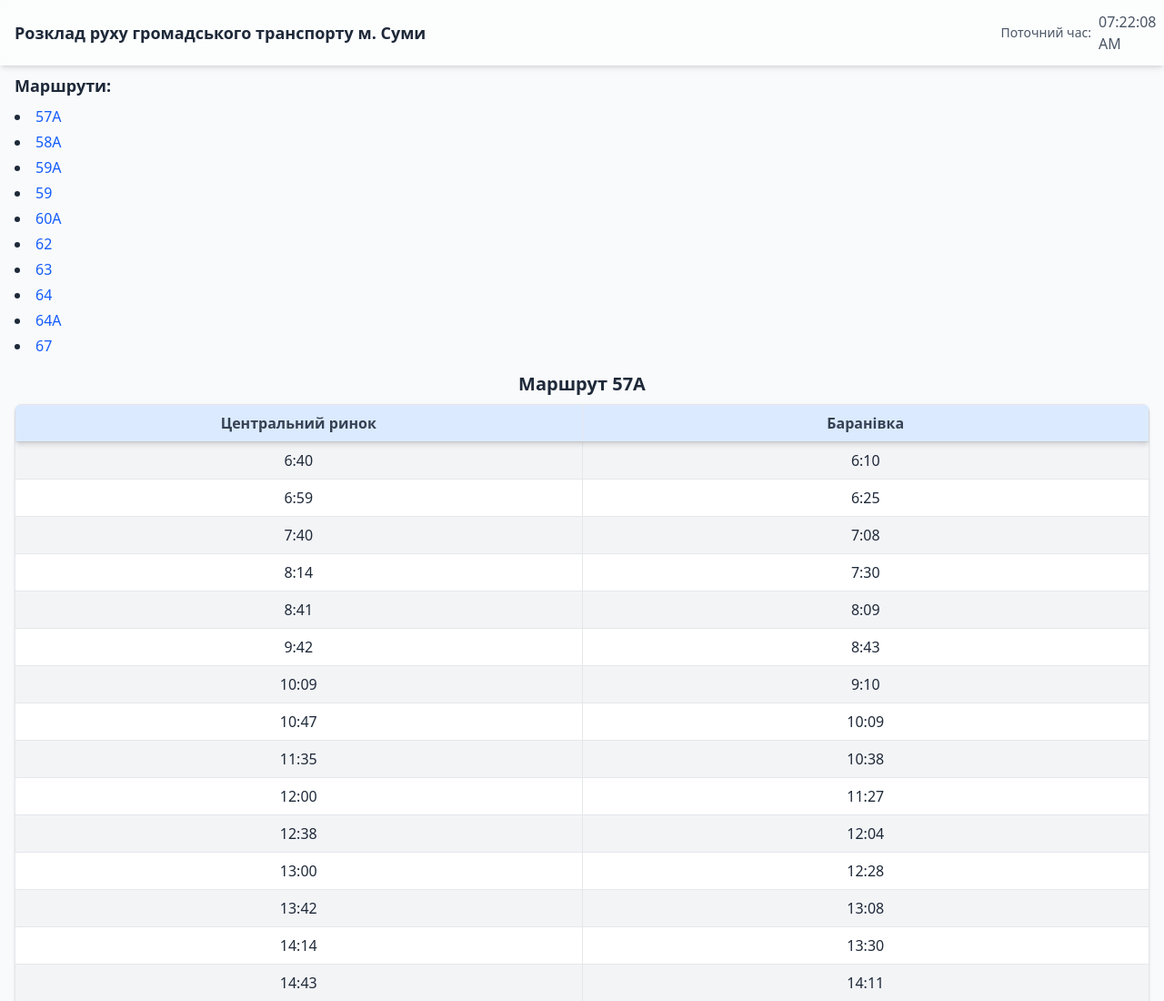
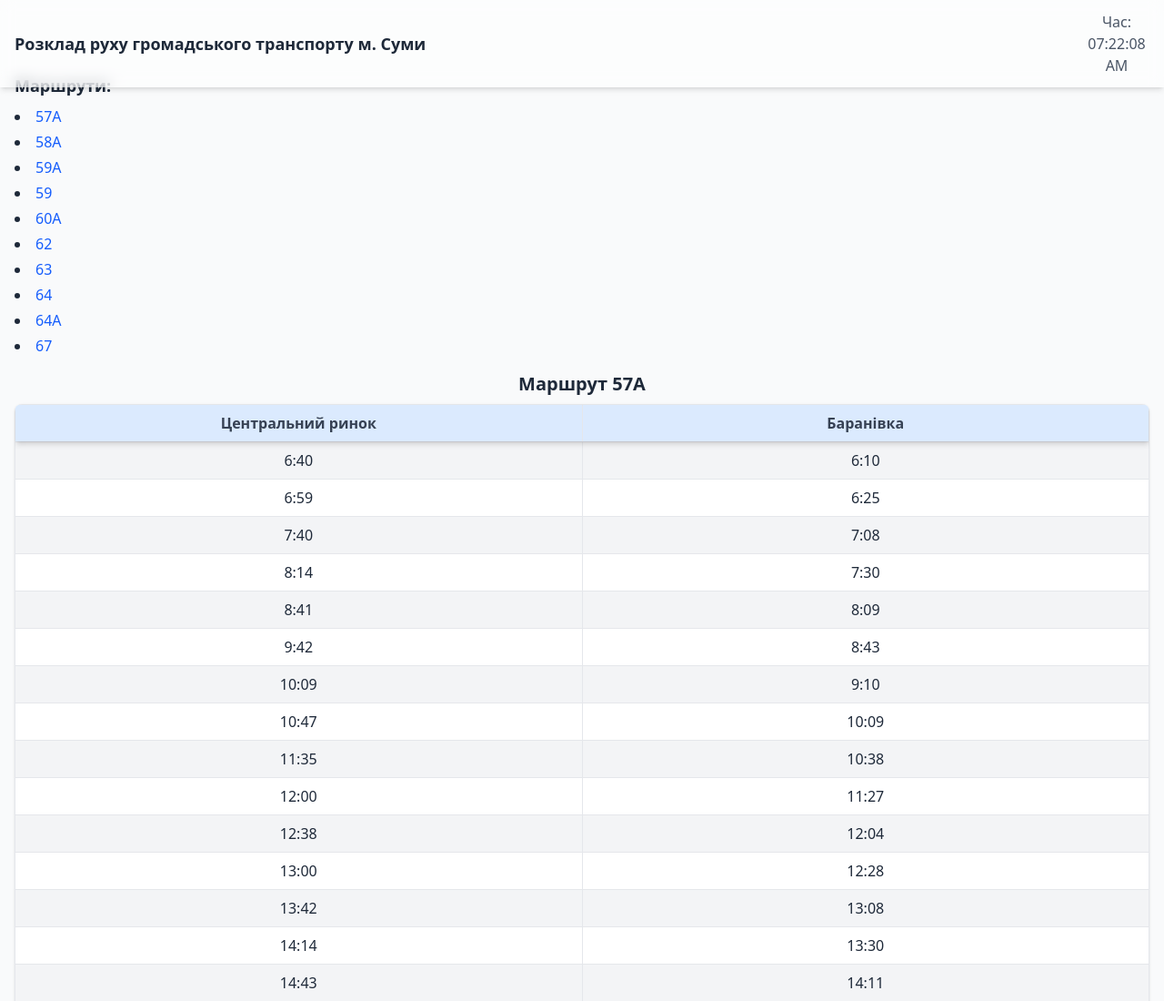
Before and after one commit to oleksandrbazil/rozklad-transportu-sumy, a website: page index.html in a window 1280 px wide. Shown: the top 1100 px of the page at 91% size. Drawn offline with Linux system fonts and the light colour scheme.

Commit message:
Improve header styles for current time

```diff
--- a/index.html
+++ b/index.html
@@ -10,9 +10,9 @@
 <header class="fixed top-0 left-0 right-0 bg-white/50 backdrop-blur-sm shadow-md z-40">
     <div class="container mx-auto px-4 py-3 flex items-center justify-between">
         <h1 class="text-lg font-bold">Розклад руху громадського транспорту м. Суми</h1>
-        <div class="text-gray-600 flex items-center space-x-2">
-            <span class="text-sm">Поточний час:</span>
-            <time id="currentTime" datetime="" class="w-14">--:--:--</time>
+        <div class="text-gray-600 flex flex-col items-center">
+            <span class="whitespace-nowrap">Час:</span>
+            <time id="currentTime" datetime="" class="w-18 text-center">--:--:--</time>
         </div>
     </div>
 </header>
```
Also changed, not shown: output.css.
